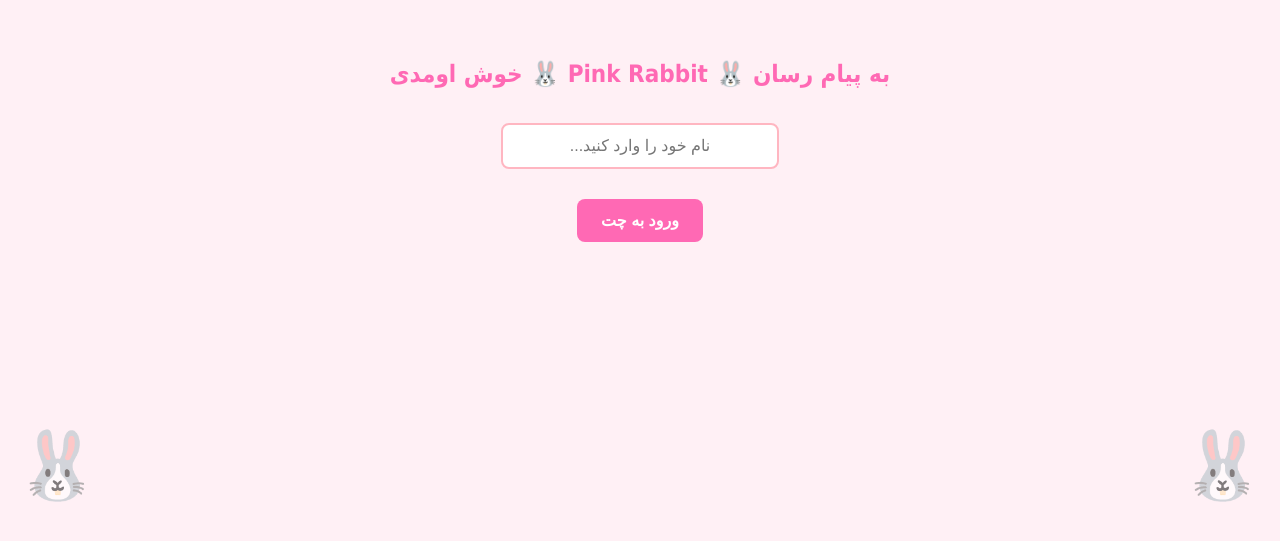
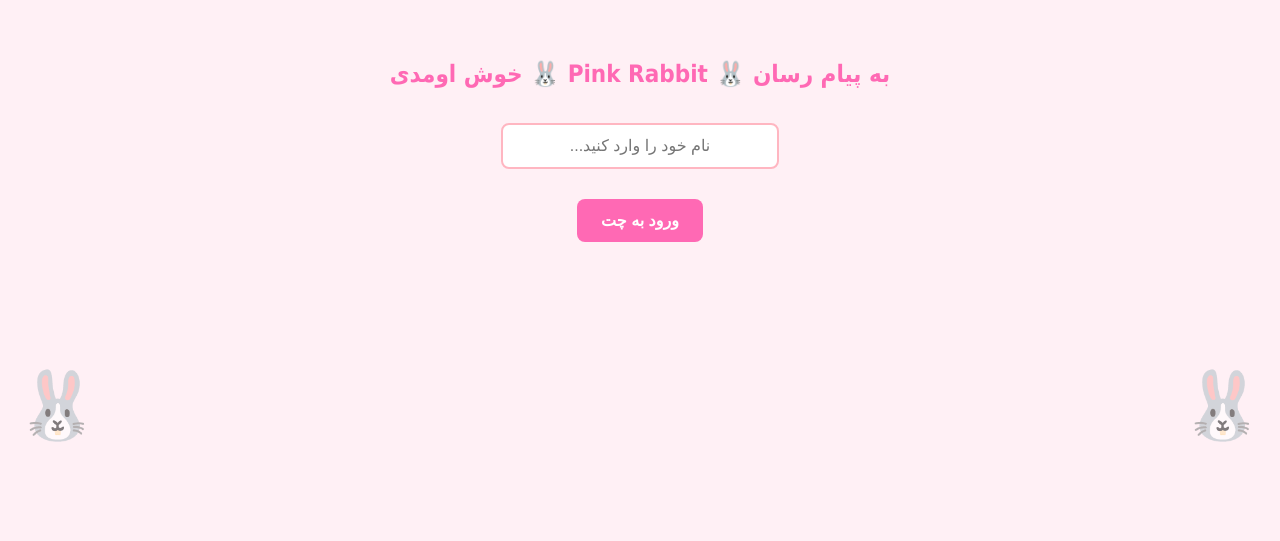
Before and after one commit to mehdixtor/my-messenger-backend, a plain HTML site: page index.html in a window 1280 px wide. Shown: the part 259-800 px from the top of the page. Drawn offline with Linux system fonts and the light colour scheme.

```diff
--- a/index.html
+++ b/index.html
@@ -103,12 +103,12 @@
 
         .rabbit-deco.left {
             left: 20px;
-            bottom: 40px;
+            bottom: 100px;
         }
 
         .rabbit-deco.right {
             right: 20px;
-            bottom: 40px;
+            bottom: 100px;
         }
 
         @keyframes blink {
```
